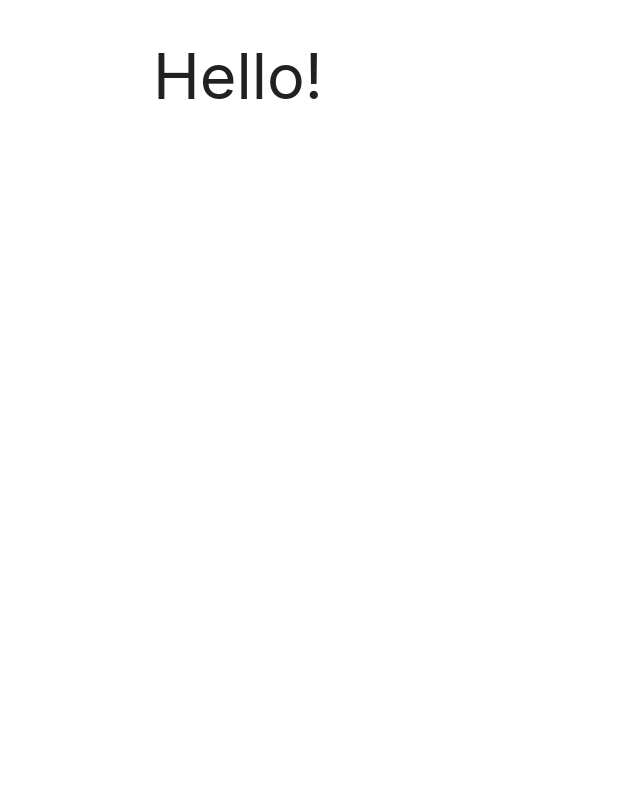
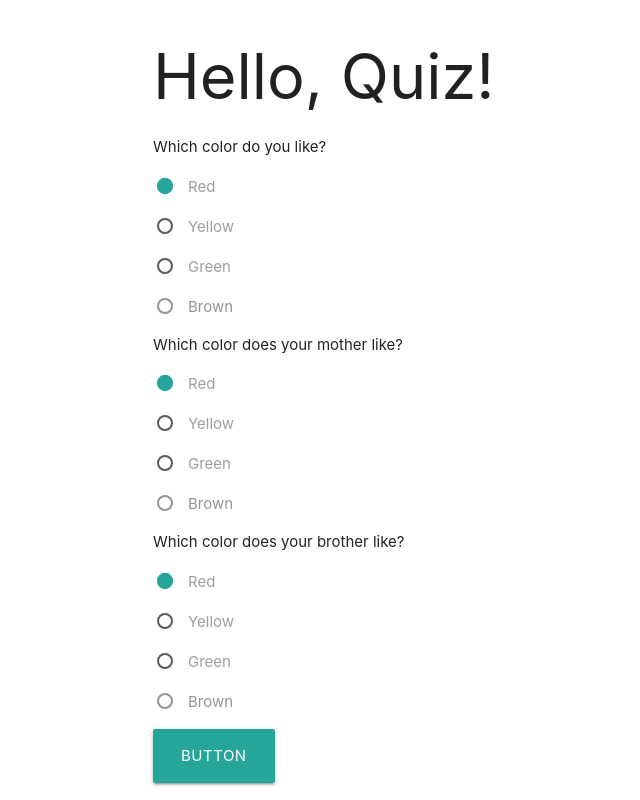
Before and after one commit to Ekaterina1994/quiz, a React (Create React App) app in the folder client/: page / in a window 1280 px wide. Shown: the whole page, without its empty margins (39-679 px from the left). Built offline with nearby package versions, Linux system fonts and the light colour scheme.

Commit message:
add Quiz components and transfer to result page by clicking button

```diff
--- a/client/src/App.js
+++ b/client/src/App.js
@@ -1,12 +1,15 @@
 import React from "react";
 import "materialize-css";
-
+import { BrowserRouter as Router} from "react-router-dom";
+import { useRoutes } from "./routes";
 
 function App() {
+  const routes = useRoutes(false);
+
   return (
-    <div className="container">
-      <h1>Hello!</h1>
-    </div>
+    <Router>
+      <div className="container">{routes}</div>
+    </Router>
   );
 }
 
--- /dev/null
+++ b/client/src/components/Button.js
@@ -0,0 +1,12 @@
+import React from "react";
+import { NavLink } from "react-router-dom";
+
+export const Button = () => {
+  return (
+    <div>
+      <NavLink to="/result">
+        <a class="waves-effect waves-light btn-large">Button</a>
+      </NavLink>
+    </div>
+  );
+};
--- /dev/null
+++ b/client/src/components/Question.js
@@ -0,0 +1,35 @@
+import React from "react";
+
+export const Question = (props) => {
+	return (
+		<div>
+			<form action="#">
+		<p>{props.question}</p>
+    <p>
+      <label>
+        <input name="group1" type="radio" checked />
+        <span>Red</span>
+      </label>
+    </p>
+    <p>
+      <label>
+        <input class="with-gap" name="group1" type="radio" />
+        <span>Yellow</span>
+      </label>
+    </p>
+    <p>
+      <label>
+        <input class="with-gap" name="group1" type="radio"  />
+        <span>Green</span>
+      </label>
+    </p>
+    <p>
+      <label>
+        <input class="with-gap" name="group1" type="radio" disabled="disabled" />
+        <span>Brown</span>
+      </label>
+    </p>
+  </form>
+		</div>
+	)
+}
--- /dev/null
+++ b/client/src/pages/Quiz.js
@@ -0,0 +1,15 @@
+import React from "react";
+import { Question } from "../components/Question";
+import { Button } from "../components/Button";
+
+export const Quiz = () => {
+	return (
+		<div>
+			<h1>Hello, Quiz!</h1>
+			<Question question="Which color do you like?" />
+			<Question question="Which color does your mother like?" />
+			<Question question="Which color does your brother like?" />
+			<Button />
+		</div>
+	)
+}
--- /dev/null
+++ b/client/src/pages/Result.js
@@ -0,0 +1,9 @@
+import React from "react";
+
+export const Result = () => {
+	return (
+		<div>
+			<h1>Result</h1>
+		</div>
+	)
+}
--- /dev/null
+++ b/client/src/routes.js
@@ -0,0 +1,13 @@
+import React from "react";
+import { Routes, Route } from "react-router-dom";
+import { Quiz } from "./pages/Quiz";
+import { Result } from "./pages/Result";
+
+export const useRoutes = () => {
+	return (
+		<Routes>
+			<Route path="/" element={<Quiz />} exact />
+			<Route path="/result" element={<Result />} />
+		</Routes>
+	)
+}
--- a/package.json
+++ b/package.json
@@ -30,7 +30,8 @@
     "express-validator": "^6.14.2",
     "jsonwebtoken": "^8.5.1",
     "materialize-css": "^1.0.0-rc.2",
-    "mongoose": "^6.4.4"
+    "mongoose": "^6.4.4",
+    "react-router-dom": "^6.3.0"
   },
   "devDependencies": {
     "concurrently": "^7.2.2",
```
Also changed, not shown: 1 other file (tests, documents, lock files or other folders).
